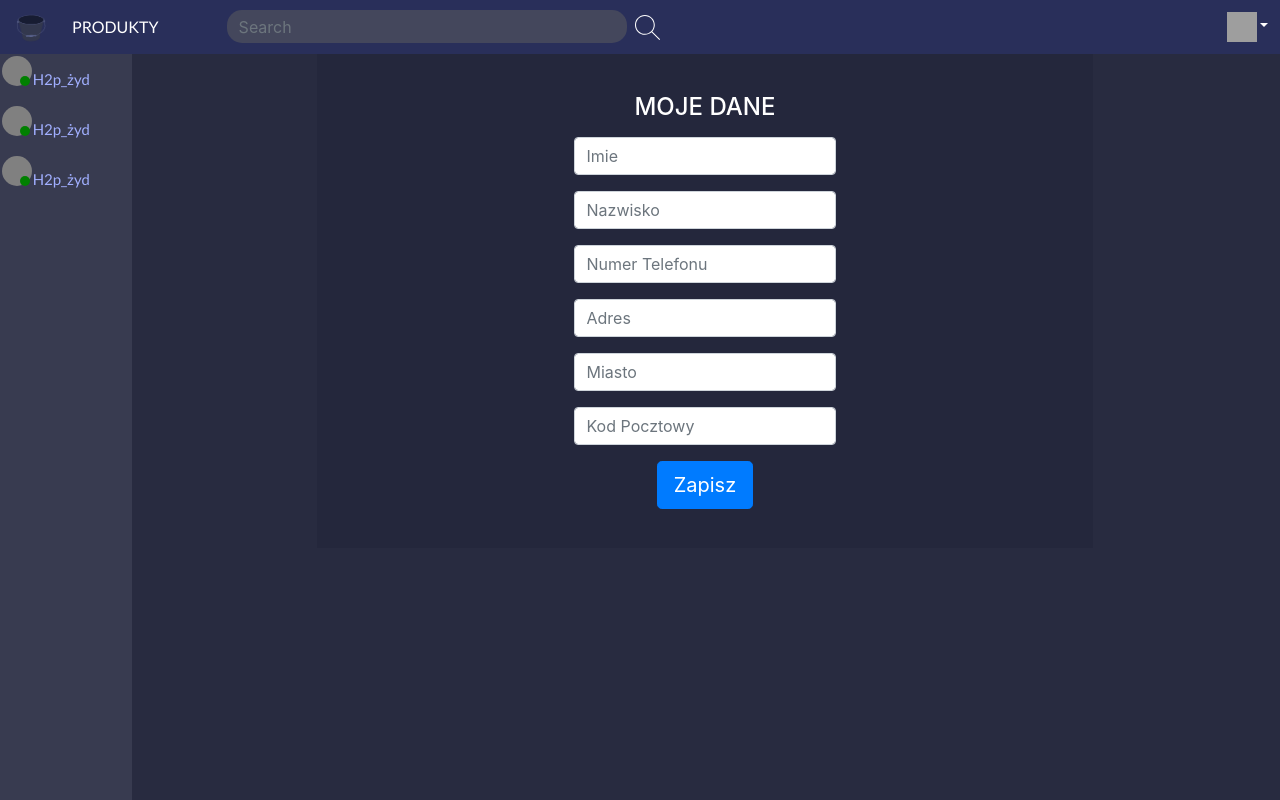
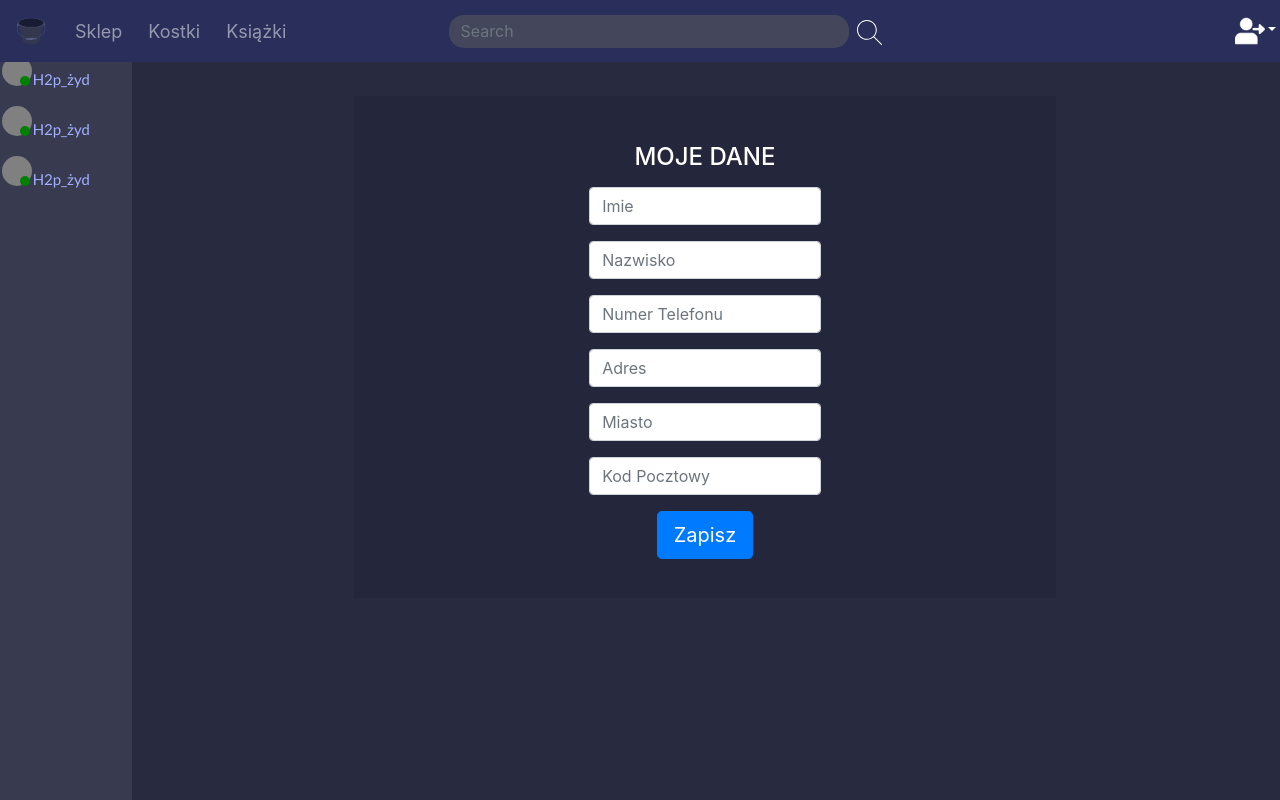
Before and after one commit to JakubStepnik/sklep, a PHP site: page /edycja.php in a window 1280 px wide. Run offline with PHP 8.4, Linux system fonts and the light colour scheme; grey boxes are pictures that could not be loaded.

Commit message:
nowy navbar

```diff
--- a/dolacz/es.inc.php
+++ b/dolacz/es.inc.php
@@ -67,7 +67,7 @@ if(isset($_POST["edycja_submit"])){
                 if(file_exists("../img_produkt/$old_src_img")){
                     unlink("../img_produkt/$old_src_img");
                 }else {
-                    header("location: ../edytuj_produkt.php?error='imgnotfound");
+                    header("location: ../edytuj_produkt.php?error=imgnotfound");
                     exit();
                 }
                 $fileNameNew=uniqid('',true).".".$fileActualExt;
--- a/nav.php
+++ b/nav.php
@@ -1,25 +1,28 @@
-
-      <body >
-          <div class="container-fluid">
-            <nav class="navbar navbar-expand-lg navbar-light bg-color1 fixed-top  py-1 ">
-
+<body>
+<nav class="navbar navbar-expand-md navbar-dark fixed-top bg-color1">
+  <div class="navbar-collapse collapse w-100 order-1 order-md-0 dual-collapse2">
+      <ul class="navbar-nav mr-auto">
+          <li class="nav-item active">
                    <a class="navbar-brand order-lg-0 order-0" href="index.php"><img src="logo.png" width="30px" height="30px"></a>
-              <button class="navbar-toggler  " type="button" data-toggle="collapse" data-target="#navbarText" aria-controls="navbarText" aria-expanded="false" aria-label="Toggle navigation">
+          </li>
+          <li class="nav-item">
+              <a class="nav-link" href="sklep.php" style="font-size: large;margin-left:5px;margin-right:5px;">Sklep</a>
+          </li>
+          <li class="nav-item">
+              <a class="nav-link" href="#" style="font-size: large;margin-left:5px;margin-right:5px">Kostki</a>
+          </li>
+          <li class="nav-item">
+              <a class="nav-link" href="#" style="font-size: large;margin-left:5px;margin-right:5px">Książki</a>
+          </li>
+      </ul>
+  </div>
+  <div class="mx-auto order-0 navbar-brand mx-auto">
+    <!--
+      <a class="navbar-brand mx-auto" href="#">Navbar 2</a>
+      <button class="navbar-toggler" type="button" data-toggle="collapse" data-target=".dual-collapse2">
           <span class="navbar-toggler-icon"></span>
       </button>
-              <div class="collapse navbar-collapse" id="navbarText">
-                <ul class="navbar-nav mr-auto">
-
-                  <div class="nav justify-content-around ehh">
-
-                  <li class="nav-item order-lg-2 order-3">
-                    <a class="nav-link" href="produkty.php" style="font-size:16px; color:white; font-family: 'Lato', sans-serif;margin-left:2px"> PRODUKTY</a>
-                  </li>
-
-                  </li>
-
-                  <!--SEARCH-->
-                  <div class="search order-lg-4 order-1 " style=" padding:0%;">
+    -->
     <form class="form-inline my-2 my-lg-0  " style="margin-left:50px;width:100%; flex-flow: nowrap;">
       <input class="form-control mr-sm-2 " style="width:400px; height:33px; border:none; border-radius: 15px; background: #44475C;" type="search" placeholder="Search" aria-label="Search">
       <button class="button  bg-color1" type="submit">  <svg style="fill:white; border:15px;" width="25px" version="1.1" id="Layer_1" xmlns="http://www.w3.org/2000/svg" xmlns:xlink="http://www.w3.org/1999/xlink" x="15px" y="120px"
@@ -31,14 +34,17 @@
            S302.646,384,202.667,384z"/></svg> </button>
     </form>
   </div>
-                </ul>
-                <!--SVG-->
+  </div>
+  <button class="navbar-toggler" type="button" data-toggle="collapse" data-target=".dual-collapse2">
+    <span class="navbar-toggler-icon"></span>
+</button>
+  <div class="navbar-collapse collapse w-100 order-3 dual-collapse2">
 
-                <div class="row">
+      <div class="row navbar-nav ml-auto">
         <div class="col">
           <!-- <li class="nav-item dropdown"> -->
 <a class="nav-link dropdown-toggle  dropdown-toggle-split"  id="navbarDropdown" role="button" data-toggle="dropdown" aria-haspopup="true" aria-expanded="false" style="font-size:16px; color:white; font-family: 'Lato', sans-serif;margin-right:-20px">
-        <img class="nav-item " src="login.svg" width="30px" height="30px">
+<img class="nav-item " src="user.png" width="30px" height="30px">
 </a>
 <?php
 if(isset($_SESSION["perm"])){
@@ -76,4 +82,5 @@
 <!-- </li> --->
         </div>
         </div>
+  </div>
 </nav>
--- a/produkty.php
+++ b/sklep.php
@@ -75,8 +75,8 @@ $sql="Select *from stuff;";
 $result=mysqli_query($conn,$sql) or die("błędne zapytanie: $sql");
 while($row=mysqli_fetch_assoc($result)){
   echo "<div class='col-md-3 col-sm-6 product-grid'>
-  <div class='image_shop'>
-    <a href='siema'>
+  <div class='image_shop '>
+    <a href='produkt.php?name={$row["name"]}'>
       <img src='img_produkt/{$row["src_img"]}' class='w-100'>
       <div class='overlay'>
         <div class='detail'>Szczegóły</div>
--- a/style/produkty_style.css
+++ b/style/produkty_style.css
@@ -28,9 +28,10 @@ hr {
 .image_shop {
     position: relative;
 }
+
 .buy {
     background-color: transparent;
-    color:rgba(161, 175, 255, 1);
+    color:rgb(178, 183, 216);
     border-radius: 0;
     border:1px solid #434444;
     width: 100%;
--- a/style/style.css
+++ b/style/style.css
@@ -163,6 +163,7 @@
     overflow: hidden;
 }
 .lorem {
+  padding: 50px;
     margin-left: 14.65%;
     margin-right: 4.5%;
     color:white;
@@ -268,6 +269,11 @@
 ::-webkit-scrollbar-thumb:hover {
   background: rgba(79, 85, 128, 0.4z);
 }
+.search-new{
+      position: absolute;
+      left: 50%;
+      transform: translatex(-50%);
+}
 /*LG*/
  @media only screen and (max-width: 991px) {
   .search{ position: relative; left:21%; width:60%;}
```
Also changed, not shown: bootstrap/quantity.js (added, +12 -0 lines), produkt.php (added, +66 -0 lines), img_produkt/5fc7f4593e64d1.92702135.png (deleted), img_produkt/5fc7f58ae147b6.81195776.png (deleted), img_produkt/5fc8064e5a7574.89470704.jpg (deleted), img_produkt/5fcd62c9a61101.77104391.jpg (added), img_produkt/5fcd647768fc75.18684055.jpg (added), img_produkt/beat.jpg (deleted), img_produkt/razer-mamba-wireless-1.jpg (deleted), user.png (added). Lines whose indentation alone changed are shown as unchanged.
